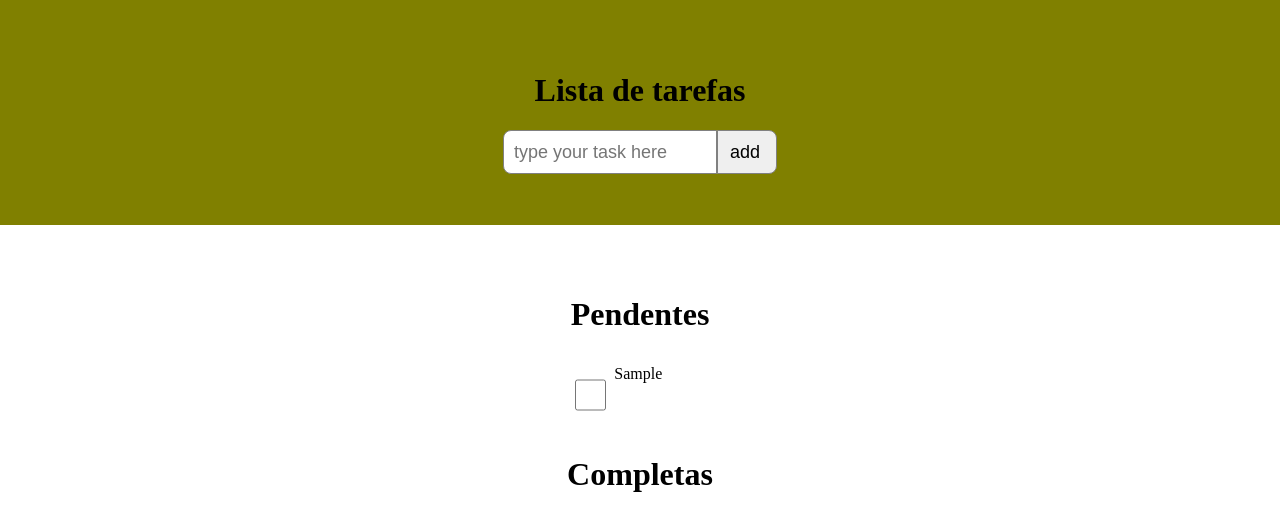
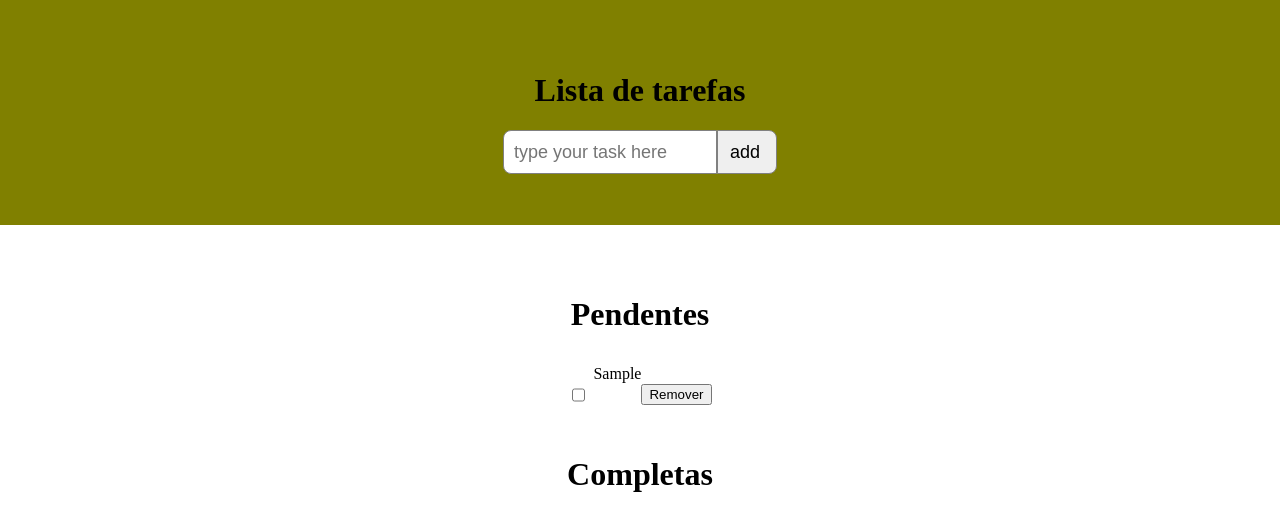
Before and after one commit to EzequielPrezotto/aula_frontend_cesar, a React (Create React App) app in the folder my-app/: page / in a window 1280 px wide. Both pictures are taken after typing "Sample" into the empty fields and a click on the button "add". Shown: the top 530 px of the page. Built offline with nearby package versions, Linux system fonts and the light colour scheme.

Commit message:
Add remove feature

```diff
--- a/my-app/src/App.tsx
+++ b/my-app/src/App.tsx
@@ -22,6 +22,11 @@ const App: React.FC = () => {
     setTaskList([...taskList, updatedTask])
   };
 
+  const handleRemoveTask = (task: Task): void => {
+    const filteredTasks = taskList.filter((t) => t.name !== task.name);
+    setTaskList(filteredTasks);
+  };
+
   const addTask = (): void => {
     if (taskName.trim().length > 0) {
     const newTask = {
@@ -32,6 +37,15 @@ const App: React.FC = () => {
     setTaskName("")
     }
   }
+
+  const removeTask = (task: Task): void => {
+    const index = taskList.indexOf(task);
+    if (index !== -1) {
+      const updatedTaskList = [...taskList];
+      updatedTaskList.splice(index, 1);
+      setTaskList(updatedTaskList);
+    }
+  };
 
   function isNotCompleted(element: Task, index: number, array: Task[]) {
     return (element.completed == false)
@@ -55,13 +69,13 @@ const App: React.FC = () => {
         <div className='pending'>
           <h1>Pendentes</h1>
           {taskList.filter(isNotCompleted).map( (task: Task, key: number) => {
-            return <TaskItem key={key} task={task} onComplete={handleTaskStatus}/>
+            return <TaskItem key={key} task={task} onComplete={handleTaskStatus} onRemove={handleRemoveTask}/>
           })}
         </div>
         <div className='done'>
           <h1>Completas</h1>
           {taskList.filter(isCompleted).map( (task: Task, key: number) => {
-            return <TaskItem key={key} task={task} onComplete={handleTaskStatus}/>
+            return <TaskItem key={key} task={task} onComplete={handleTaskStatus} onRemove={handleRemoveTask}/>
           })}
         </div>
       </div>
--- a/my-app/src/components/TaskItem.tsx
+++ b/my-app/src/components/TaskItem.tsx
@@ -5,15 +5,20 @@ import './TaskItem.css';
 interface Props {
     task: Task;
     onComplete: (task:Task) => void
+    onRemove: (task: Task) => void
 }
 
-const TaskItem = ({ task, onComplete }: Props) => {
+const TaskItem = ({ task, onComplete, onRemove }: Props) => {
 
     const [isChecked, setIsChecked] = useState(task.completed);
     const handleOnChange = () => {
         setIsChecked(!isChecked);
         onComplete(task)
     };
+
+    const handleRemove = () => {
+        onRemove(task);
+      };
 
     return (
         <div className="TaskItem">
@@ -24,6 +29,7 @@ const TaskItem = ({ task, onComplete }: Props) => {
             checked={isChecked}
             onChange={handleOnChange}/>
             <span>{task.name}</span>
+            <button onClick={handleRemove}>Remover</button> {/* Remove button */}
         </div>
     );
 }
```
